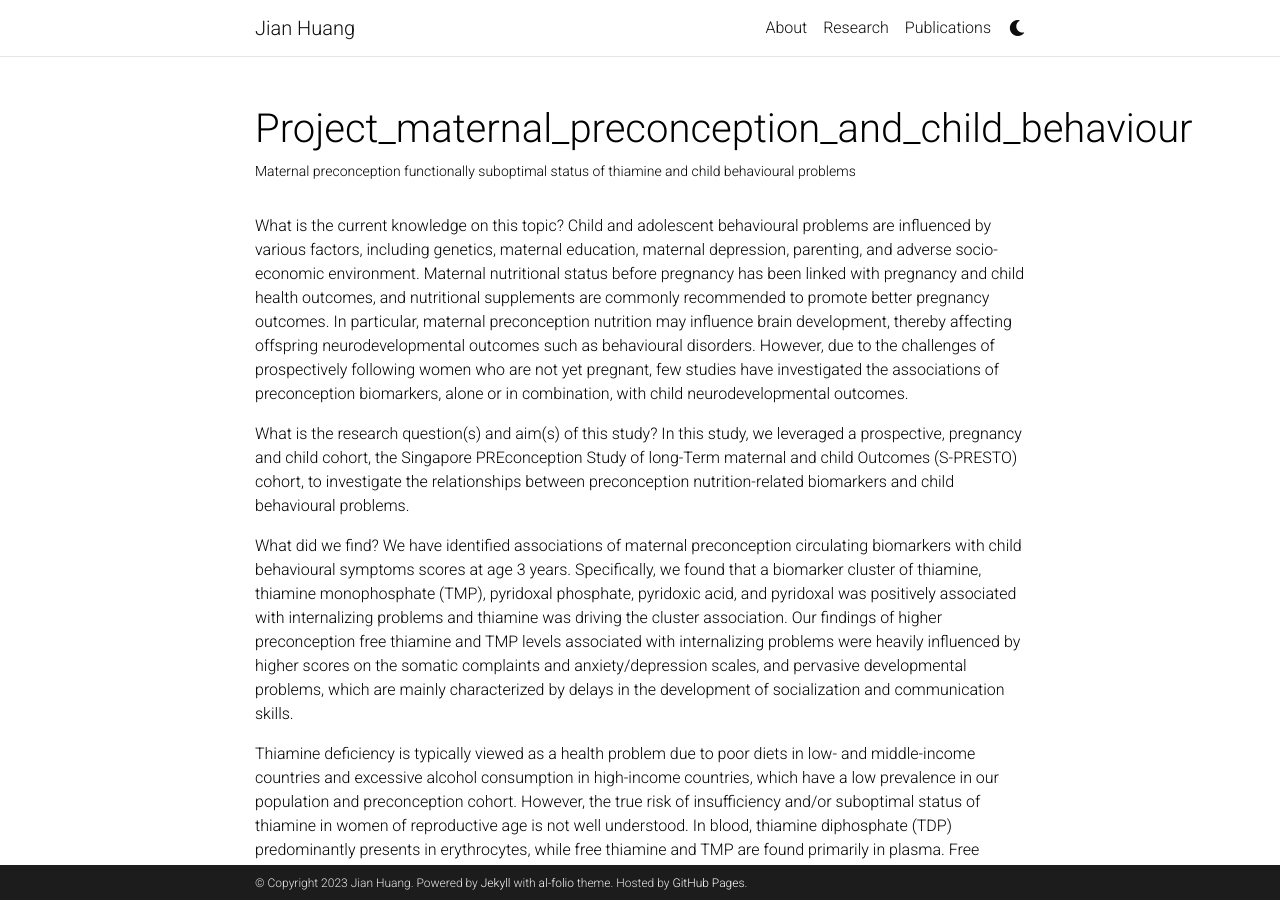
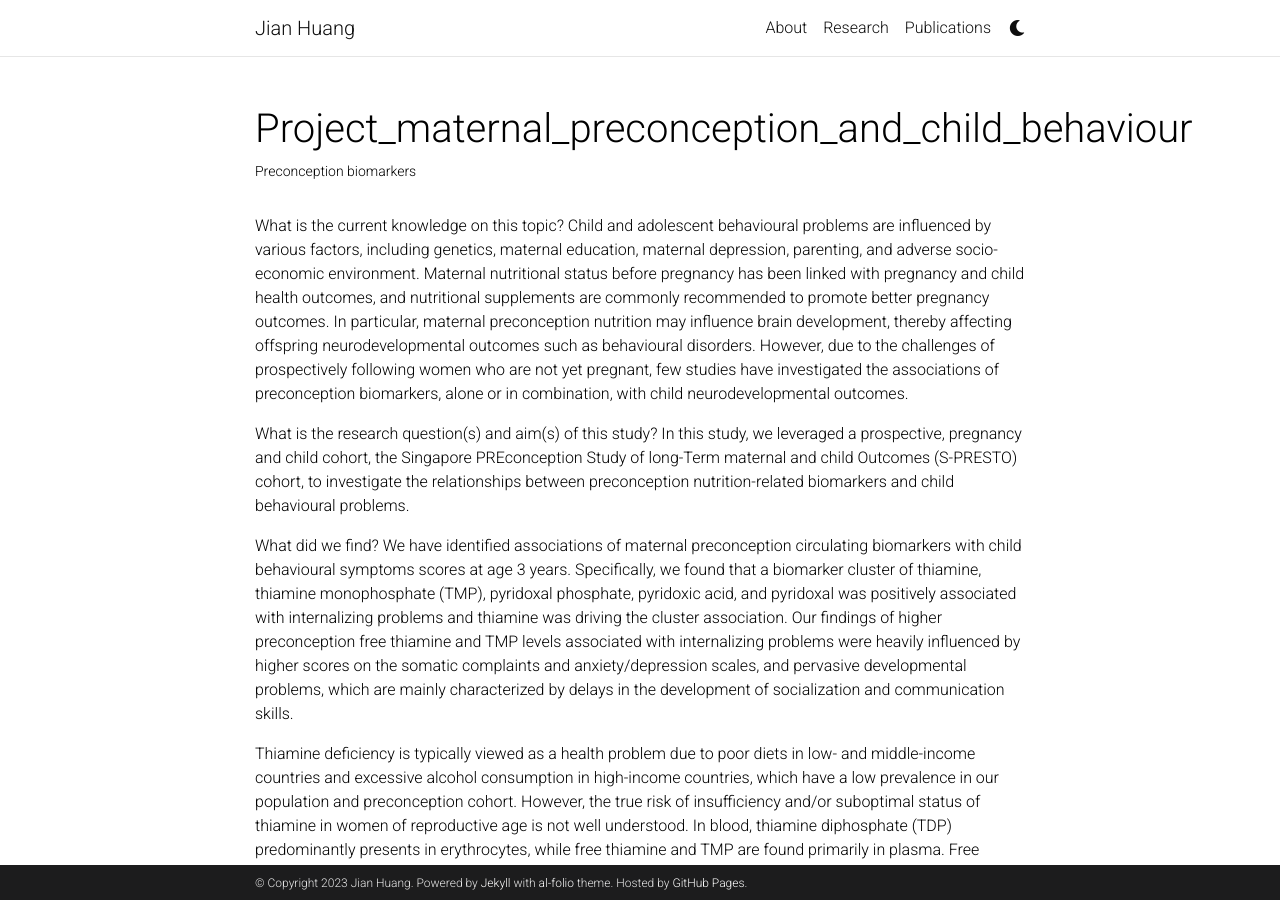
Before and after one commit to jianvhuang/jianvhuang.github.io, a Jekyll site: the page built from _projects/project_maternal_preconception_and_child_behaviour.md, in a window 1280 px wide and 900 px high. Built offline with Jekyll 4.4.1, drawn with Linux system fonts in a browser that asks for light colours; full-size pictures stand in for the smaller copies a plugin makes; comment, search, counter and statistics services are not loaded; a style sheet for code colours, icons or effects is not loaded.

Commit message:
Update project_maternal_preconception_and_child_behaviour.md

```diff
--- a/_projects/project_maternal_preconception_and_child_behaviour.md
+++ b/_projects/project_maternal_preconception_and_child_behaviour.md
@@ -1,7 +1,7 @@
 ---
 layout: page
 title:
-description: Maternal preconception functionally suboptimal status of thiamine and child behavioural problems
+description: Preconception biomarkers
 img: assets/img/publication_preview/preconception_sample.png
 importance: 1
 ---
```
